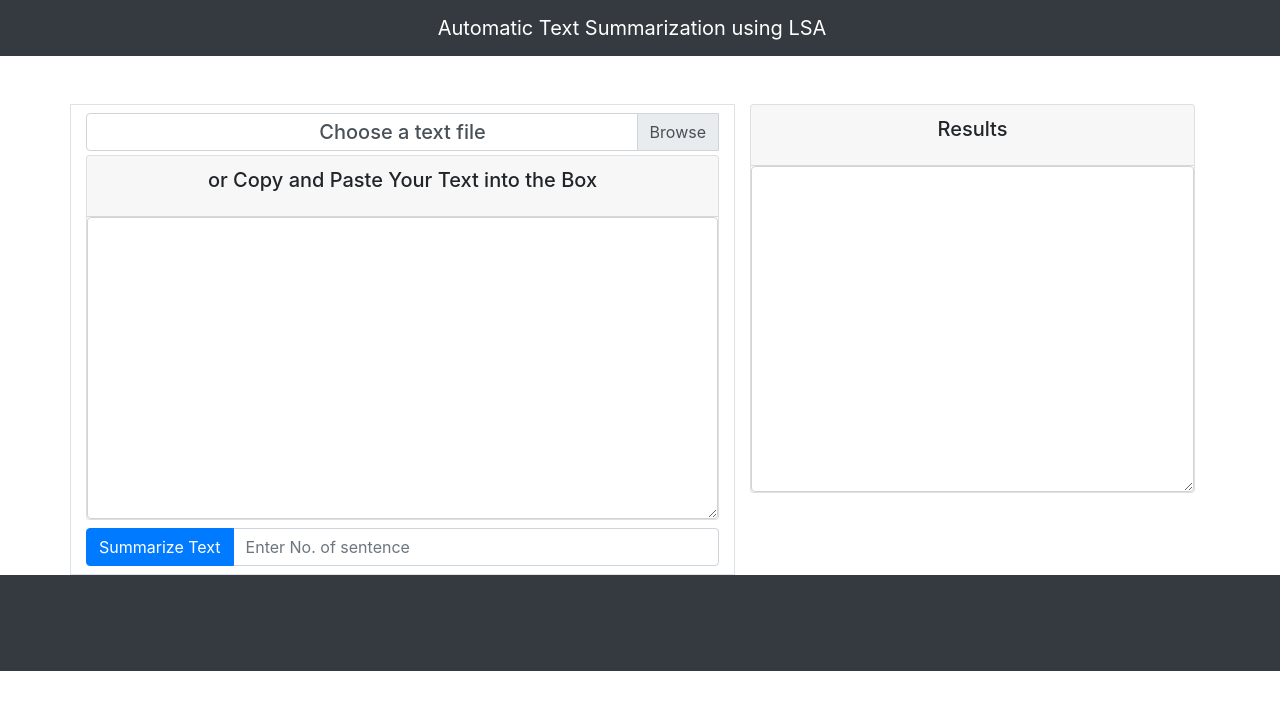
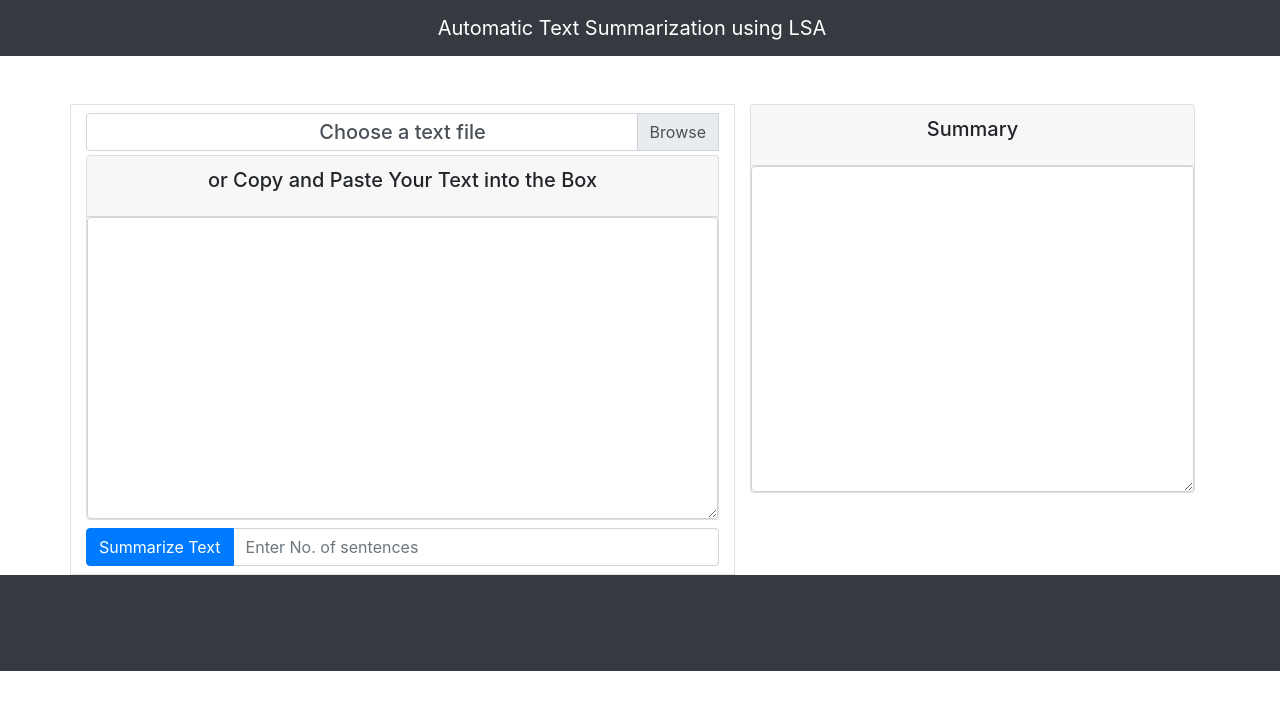
Before and after one commit to tope-olajide/ats-using-lsa-client, a React (Create React App) app: page / in a window 1280 px wide. Shown: the top 710 px of the page. Built offline with nearby package versions, Linux system fonts and the light colour scheme.

Commit message:
Update HomeUI.js

```diff
--- a/src/components/Home/HomeUI.js
+++ b/src/components/Home/HomeUI.js
@@ -201,7 +201,7 @@ const App = ({}) => {
                 aria-describedby="basic-addon1"
                 type="number"
                 min={1}
-                placeholder="Enter No. of sentence"
+                placeholder="Enter No. of sentences"
                 onChange={addSentenceNumberToState}
               />
             </InputGroup>
@@ -226,7 +226,7 @@ const App = ({}) => {
           <Col className="mt-5" sm={5}>
             <Card>
               <Card.Header>
-                <Card.Title className="text-center">Results</Card.Title>
+                <Card.Title className="text-center">Summary</Card.Title>
               </Card.Header>
               <Form.Control
                 style={{ overflowY: "scroll" }}
```
